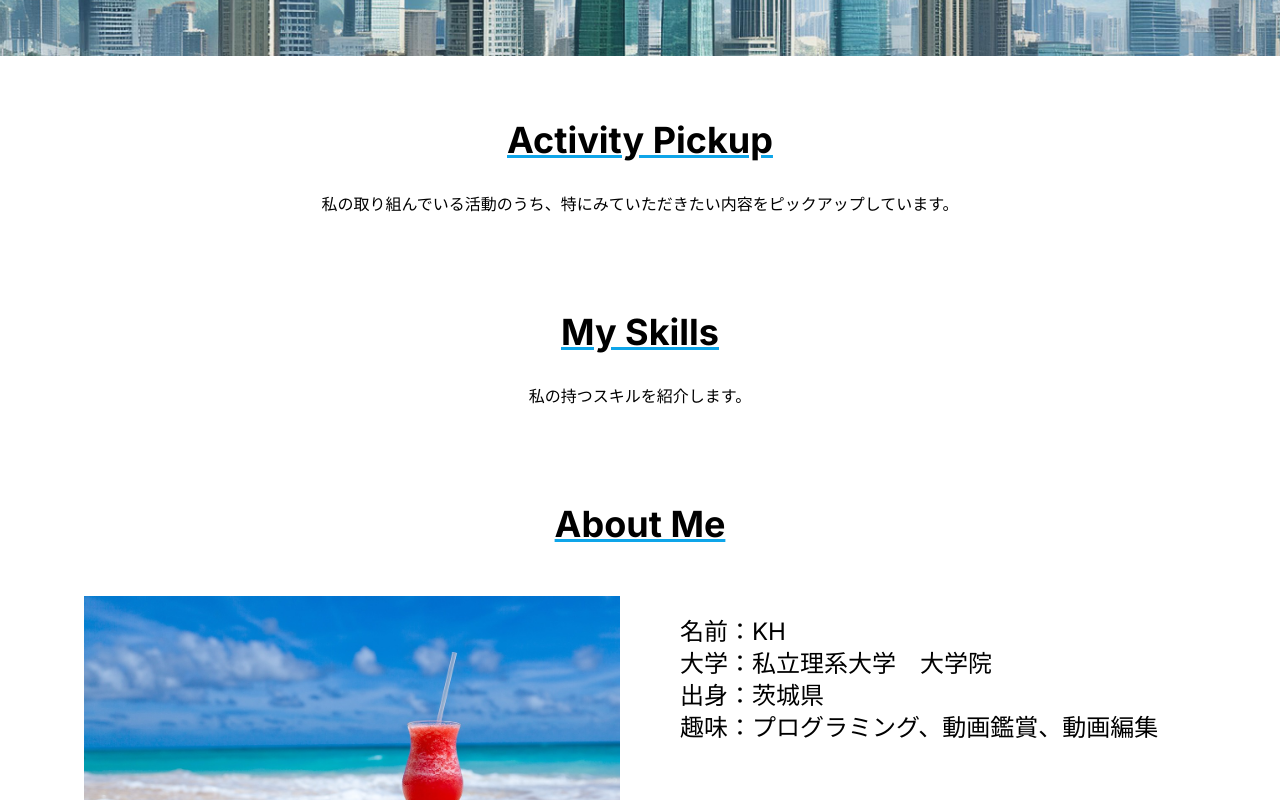
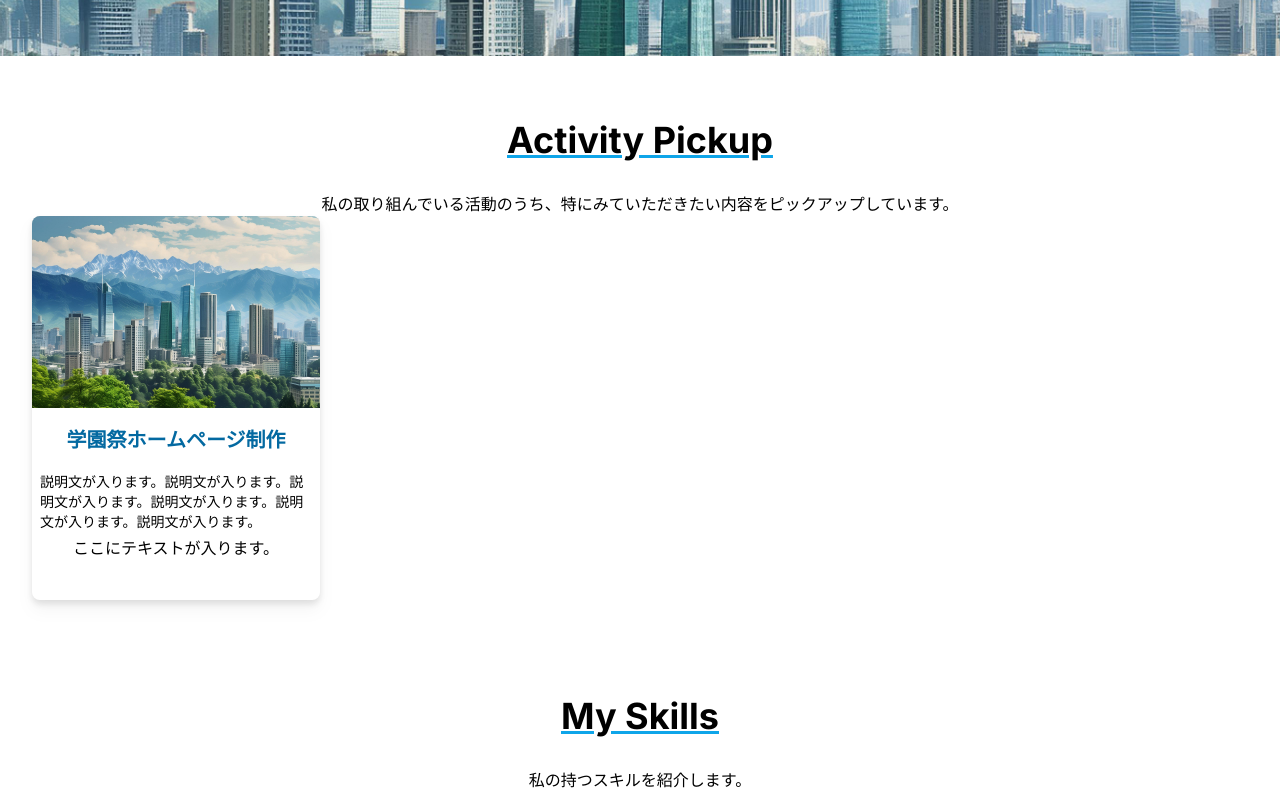
Before and after one commit to KHashimoto3/KH_Portfolio, a Next.js app in the folder front/: page / in a window 1280 px wide. Shown: the part 424-1224 px from the top of the page. Built offline with nearby package versions, Linux system fonts and the light colour scheme.

Commit message:
カードのコンポーネントを作成して試しに置いてみた。

```diff
--- /dev/null
+++ b/front/src/components/card/card.tsx
@@ -0,0 +1,30 @@
+import Image from "next/image";
+import cardImage from "../../../public/home-img.jpg";
+
+export const Card = () => {
+  return (
+    <div className="w-72 h-96 drop-shadow-lg rounded-lg bg-white">
+      <div id="card-img" className="w-full h-3/6 rounded-t-lg bg-stone-300">
+        <Image
+          src={cardImage}
+          alt="card"
+          className="w-full h-full object-cover rounded-t-lg"
+        />
+      </div>
+      <div
+        id="card-title"
+        className="w-full h-1/6 flex justify-center items-center"
+      >
+        <p className="text-sky-700 text-xl font-bold">学園祭ホームページ制作</p>
+      </div>
+      <div id="card-text" className="w-full h-1/6 text-left px-2">
+        <p className="text-sm">
+          説明文が入ります。説明文が入ります。説明文が入ります。説明文が入ります。説明文が入ります。説明文が入ります。
+        </p>
+      </div>
+      <div id="card-button" className="w-full h-1/6">
+        ここにテキストが入ります。
+      </div>
+    </div>
+  );
+};
--- a/front/src/features/activity-pickup/activityPickup.tsx
+++ b/front/src/features/activity-pickup/activityPickup.tsx
@@ -1,3 +1,4 @@
+import { Card } from "@/components/card/card";
 import { SectionTitle } from "@/components/header/sectionTitle";
 
 export const ActivityPickup = () => {
@@ -8,6 +9,7 @@ export const ActivityPickup = () => {
         <p>
           私の取り組んでいる活動のうち、特にみていただきたい内容をピックアップしています。
         </p>
+        <Card />
       </div>
     </div>
   );
```
